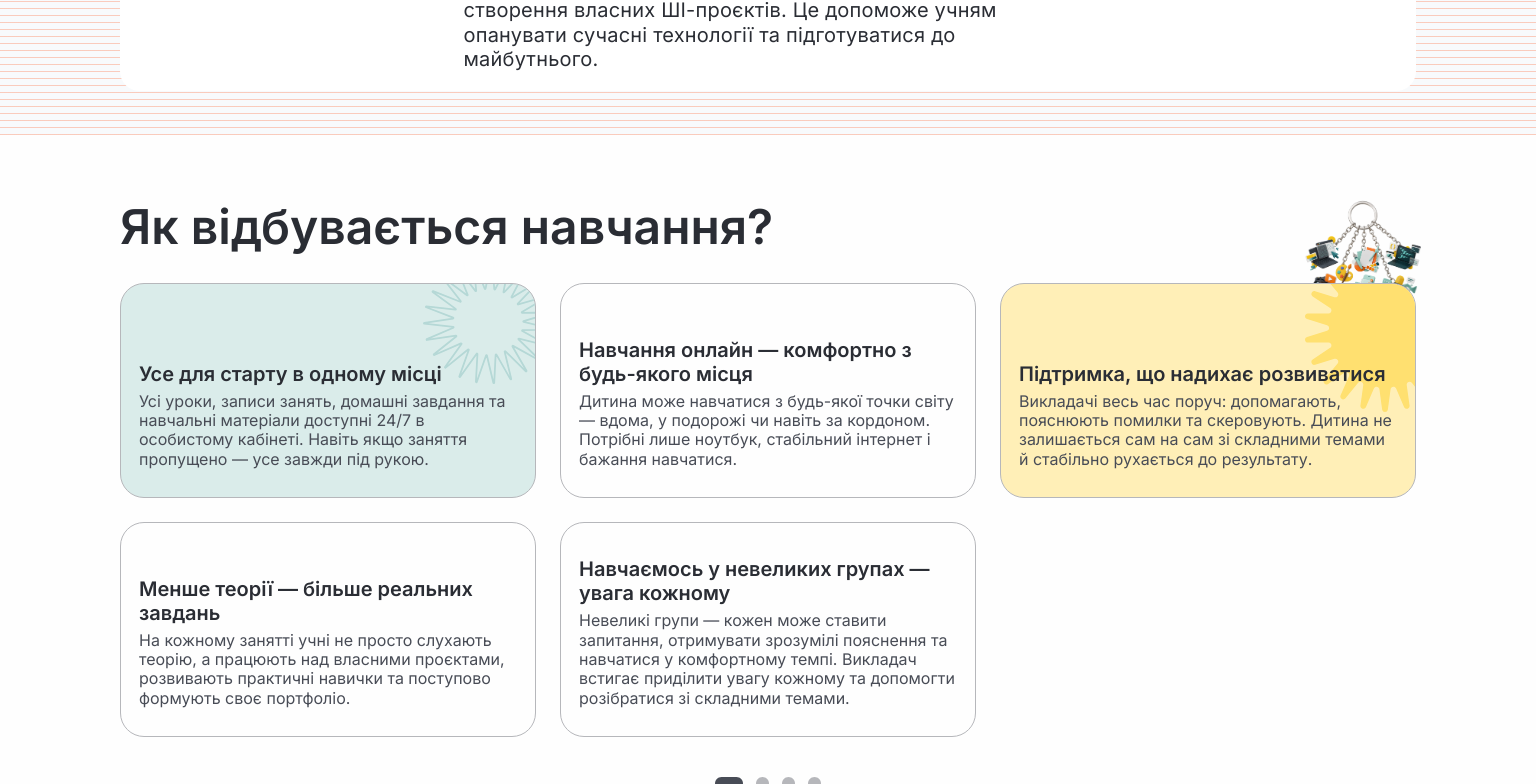
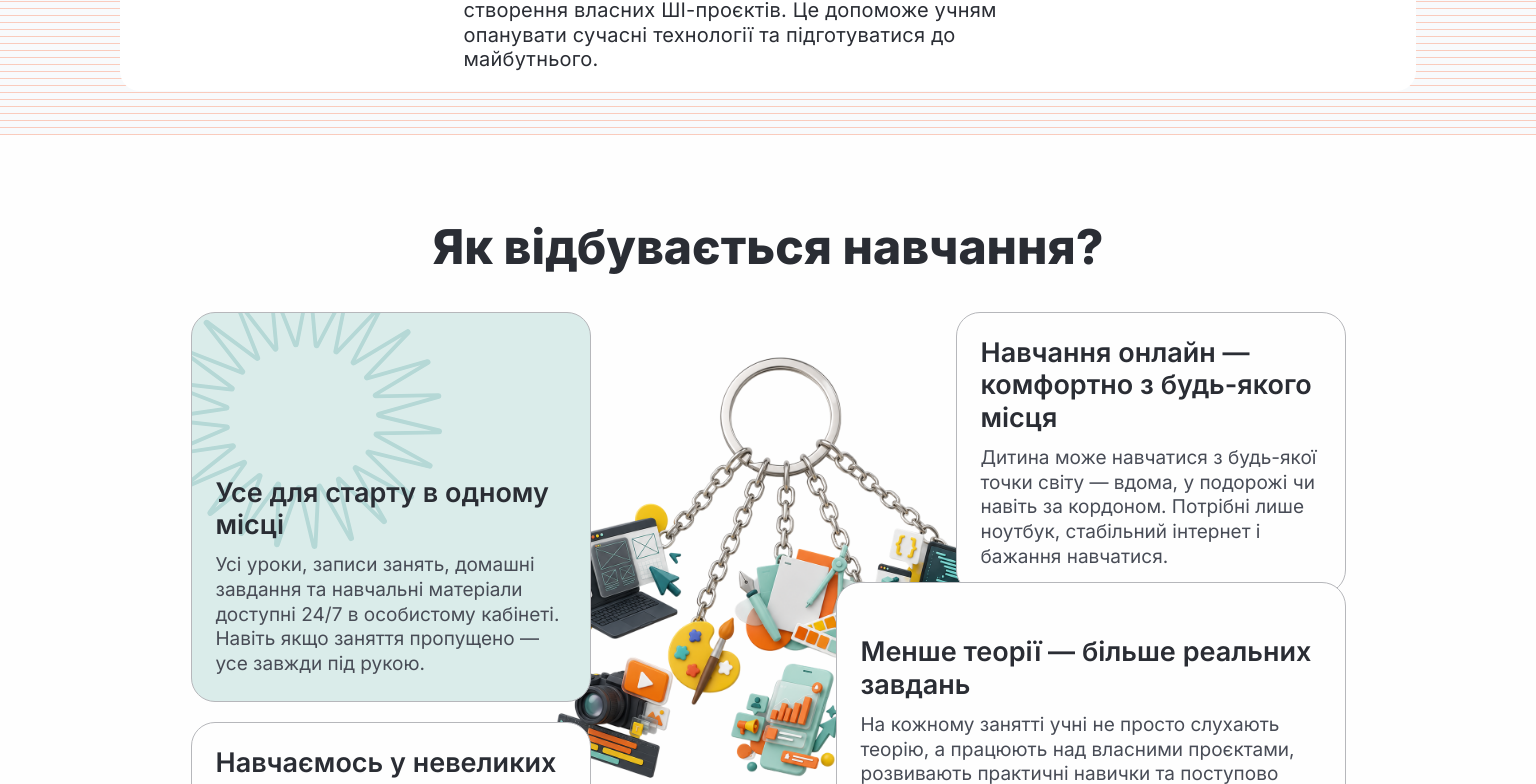
Before and after one commit to AdamPershyi/it-courses-teens-landing, a React (Vite) app: page / in a window 1536 px wide. Shown: the part 2580-3364 px from the top of the page. Built offline with nearby package versions, Linux system fonts and the light colour scheme.

Commit message:
Fix learning section layout

```diff
--- a/src/sections/LearningProcess/LearningProcess.module.css
+++ b/src/sections/LearningProcess/LearningProcess.module.css
@@ -27,13 +27,12 @@
   line-height: 1;
 }
 
-.decor {
-  position: absolute;
-  top: -8px;
-  right: -8px;
-  width: 96px;
-  height: 96px;
-  object-fit: contain;
+.gridWrap {
+  position: relative;
+}
+
+.illustration {
+  display: none;
   pointer-events: none;
 }
 
@@ -111,6 +110,10 @@
   margin: 0;
 }
 
+.titleBreak {
+  display: none;
+}
+
 .cardText h3 {
   color: #2a2d34;
   font-weight: 600;
@@ -145,11 +148,6 @@
     font-size: 32px;
   }
 
-  .decor {
-    width: 120px;
-    height: 120px;
-  }
-
   .list {
     padding-right: 68px;
   }
@@ -161,28 +159,146 @@
 
 @media (min-width: 1440px) {
   .learning {
-    padding: 68px;
+    padding: 0;
   }
 
   .inner {
-    gap: 32px;
+    display: flex;
+    box-sizing: border-box;
+    flex-direction: column;
+    align-items: center;
+    gap: 38px;
+    max-width: 1299px;
+    padding: 86px 72px;
+    background: #fefefe;
   }
 
   .header {
     padding-right: 0;
+    text-align: center;
   }
 
   .header h2 {
+    max-width: none;
+    font-weight: 700;
     font-size: 48px;
+    line-height: 1.1;
+  }
+
+  .pagination {
+    display: none;
+  }
+
+  .gridWrap {
+    width: 100%;
   }
 
   .list {
-    flex-wrap: wrap;
-    padding-right: 0;
+    position: relative;
+    display: block;
+    width: 100%;
+    height: 700px;
+    margin: 0;
+    padding: 0;
     overflow: visible;
   }
 
   .card {
-    width: calc((100% - 48px) / 3);
+    position: absolute;
+    z-index: 1;
+    width: auto;
+    min-height: 0;
+    padding: 24px;
+  }
+
+  /* left column: green card */
+  .list > li:nth-child(1) {
+    top: 0;
+    left: 0;
+    width: 400px;
+    min-height: 390px;
+    z-index: 3;
+  }
+
+  /* top-right card */
+  .list > li:nth-child(2) {
+    top: 0;
+    left: 765px;
+    width: 390px;
+    min-height: 260px;
+    z-index: 3;
+  }
+
+  /* yellow card, sits behind the illustration and the middle-right card */
+  .list > li:nth-child(3) {
+    top: 530px;
+    left: 375px;
+    width: 780px;
+    min-height: 150px;
+    justify-content: center;
+    z-index: 1;
+  }
+
+  /* middle-right card, overlaps on top of the illustration and the yellow card */
+  .list > li:nth-child(4) {
+    top: 270px;
+    left: 645px;
+    width: 510px;
+    min-height: 255px;
+    z-index: 4;
+  }
+
+  /* left column: white card, directly below the green card, same width */
+  .list > li:nth-child(5) {
+    top: 410px;
+    left: 0;
+    width: 400px;
+    min-height: 280px;
+    z-index: 3;
+  }
+
+  .cardText {
+    gap: 12px;
+  }
+
+  .cardText h3 {
+    font-size: 27px;
+    line-height: 1.2;
+  }
+
+  .cardText p {
+    font-size: 19px;
+    line-height: 1.3;
+  }
+
+  .mintVector {
+    top: -30px;
+    right: auto;
+    left: -30px;
+    width: 280px;
+    height: 266px;
+  }
+
+  .sunVector {
+    top: auto;
+    right: -20px;
+    bottom: -40px;
+    width: 180px;
+    height: 188px;
+  }
+
+  .illustration {
+    display: block;
+    position: absolute;
+    top: 20px;
+    left: 345px;
+    width: 500px;
+    height: auto;
+    z-index: 2;
+    pointer-events: none;
+  }
+
+  .titleBreak {
+    display: inline;
   }
 }
--- a/src/sections/LearningProcess/LearningProcess.tsx
+++ b/src/sections/LearningProcess/LearningProcess.tsx
@@ -38,9 +38,9 @@ export function LearningProcess() {
       <div className={styles.inner}>
         <div className={styles.header}>
           <h2>Як відбувається навчання?</h2>
-          <img alt="" className={styles.decor} src={learningImage} />
         </div>
 
+        <div className={styles.gridWrap}>
           <ul className={styles.list}>
             {STEPS.map((step) => (
               <li
@@ -54,13 +54,35 @@ export function LearningProcess() {
                   <img alt="" className={styles.sunVector} src={sunDecor} />
                 )}
                 <div className={styles.cardText}>
-                <h3>{step.title}</h3>
+                  <h3>
+                    {step.title === 'Усе для старту в одному місці' ? (
+                      <>
+                        Усе для старту в одному
+                        <br className={styles.titleBreak} /> місці
+                      </>
+                    ) : step.title === 'Навчання онлайн — комфортно з будь-якого місця' ? (
+                      <>
+                        Навчання онлайн —<br className={styles.titleBreak} /> комфортно
+                        з будь-якого місця
+                      </>
+                    ) : step.title === 'Навчаємось у невеликих групах — увага кожному' ? (
+                      <>
+                        Навчаємось у невеликих
+                        <br className={styles.titleBreak} /> групах — увага кожному
+                      </>
+                    ) : (
+                      step.title
+                    )}
+                  </h3>
                   <p>{step.text}</p>
                 </div>
               </li>
             ))}
           </ul>
 
+          <img alt="" className={styles.illustration} src={learningImage} />
+        </div>
+
         <img alt="" className={styles.pagination} src={paginationDots} />
       </div>
     </section>
```
Lines whose indentation alone changed are shown as unchanged.
